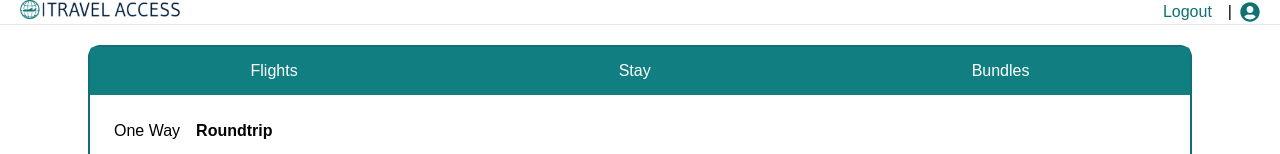
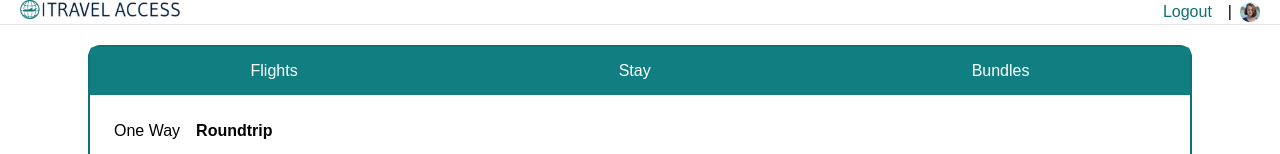
Before and after one commit to Co-Lab-You-Belong-in-Tech/TravelAccess-frontend, a React (Vite) app: page /homepage in a window 1280 px wide. Shown: the top 154 px of the page. Built offline with nearby package versions, Linux system fonts and the light colour scheme; sample sign-in values are in the browser's storage.

Commit message:
feat: added profile icon to header file

```diff
--- a/src/components/Header/index.jsx
+++ b/src/components/Header/index.jsx
@@ -1,4 +1,5 @@
-import { FaUserCircle } from 'react-icons/fa';
+// import { FaUserCircle } from 'react-icons/fa';
+import profile from '../../../public/assets/Icons/Profile filled icon.png'
 import { Link, useNavigate } from 'react-router-dom';
 import style from './Header.module.css';
 
@@ -38,15 +39,19 @@ const Header = () => {
 							<button
 								className='text-primary mx-2 font-medium'
 								type='button'
-                onClick={handleLogout}
-              >
+								onClick={handleLogout}>
 								Logout
 							</button>
 						</div>
 						|
 						<div>
 							<Link to='/dashboard/trip'>
-                <FaUserCircle className='text-primary w-5 h-5' />
+								{/* <FaUserCircle  /> */}
+								<img
+									src={profile}
+									alt={profile}
+									className='text-primary w-5 h-5'
+								/>
 							</Link>
 						</div>
 					</div>
```
Lines whose indentation alone changed are shown as unchanged.
